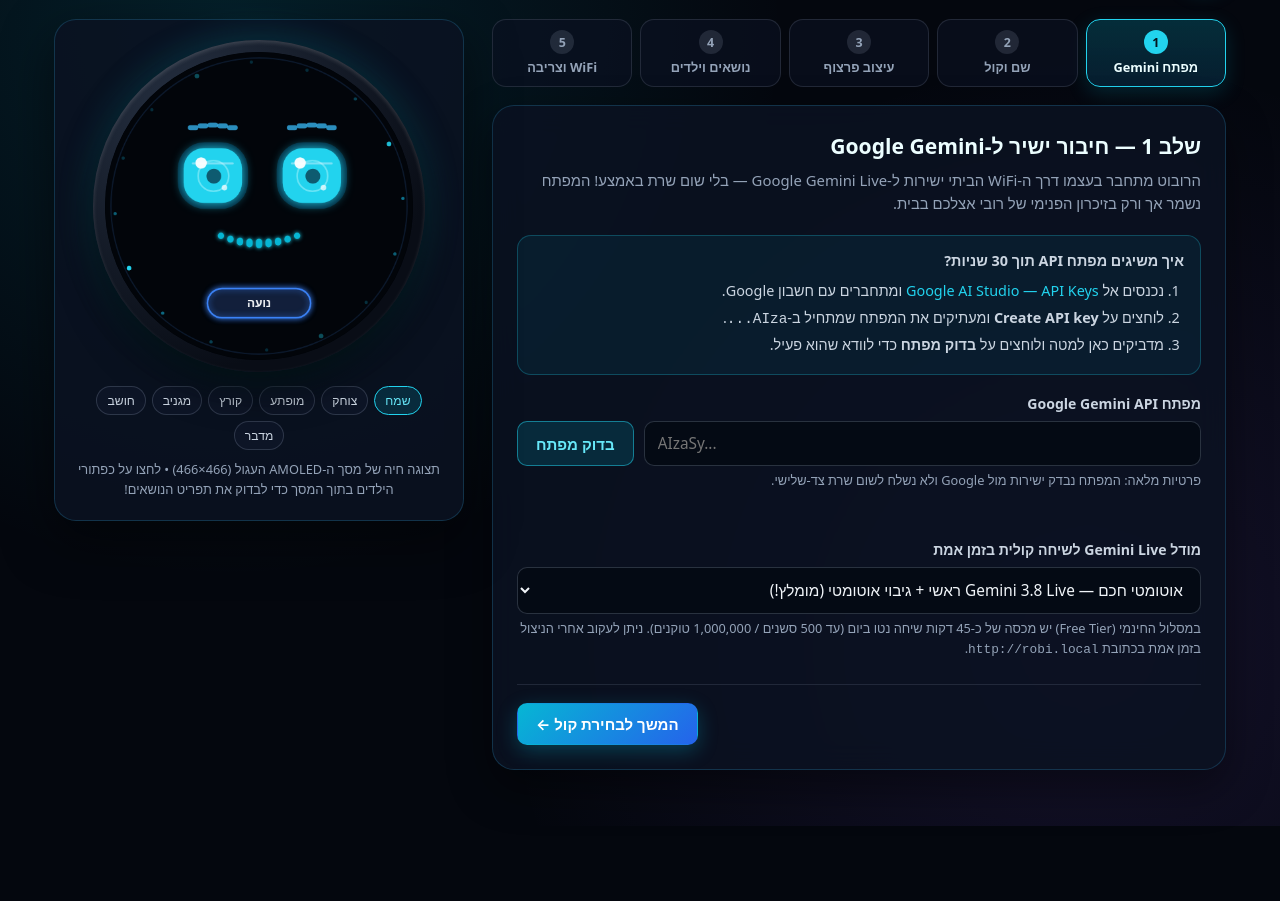
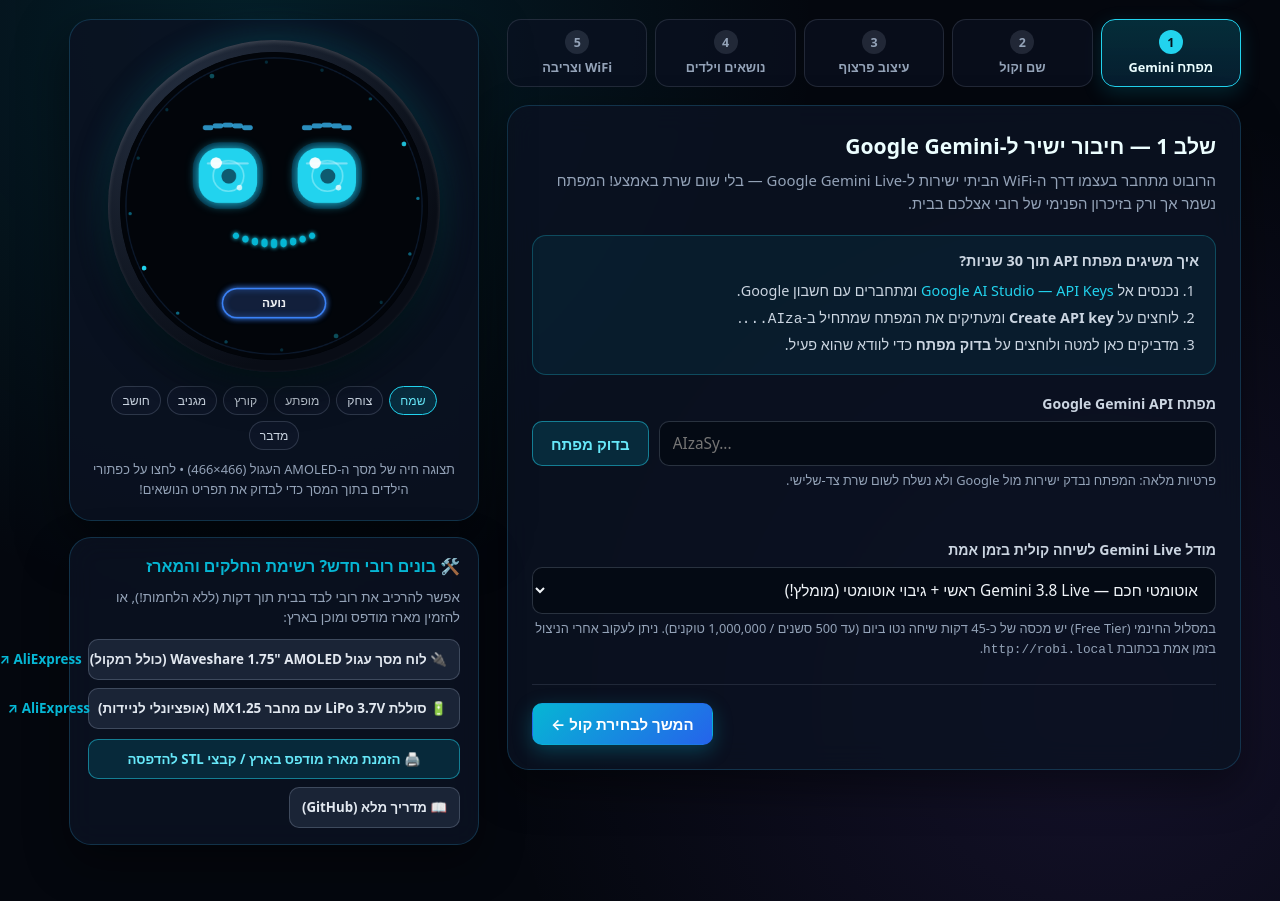
Before and after one commit to ilaykid/robi-firmware, a plain HTML site: page docs/index.html in a window 1280 px wide. Shown: the part 84-985 px from the top of the page. Before the commit the page ends 910 px from the top, so only its background shows below. Drawn offline with Linux system fonts and the light colour scheme.

Commit message:
docs: add live wizard links, affiliate BOM cards, 3D case options, quota & security docs

```diff
--- a/docs/index.html
+++ b/docs/index.html
@@ -314,6 +314,58 @@
           תצוגה חיה של מסך ה-AMOLED העגול (466×466) • לחצו על כפתורי הילדים בתוך המסך כדי לבדוק את תפריט הנושאים!
         </div>
       </div>
+
+      <div class="card" style="margin-top:16px;padding:16px 18px;">
+        <h3 style="margin:0 0 8px;font-size:1rem;color:var(--accent);">🛠️ בונים רובי חדש? רשימת החלקים והמארז</h3>
+        <p style="margin:0 0 12px;font-size:0.84rem;color:var(--text-muted);line-height:1.5;">
+          אפשר להרכיב את רובי לבד בבית תוך דקות (ללא הלחמות!), או להזמין מארז מודפס ומוכן בארץ:
+        </p>
+        <div style="display:flex;flex-direction:column;gap:8px;">
+          <a
+            id="lnkBuyBoard"
+            href="https://www.aliexpress.com/w/wholesale-Waveshare-ESP32-S3-Touch-AMOLED-1.75.html"
+            target="_blank"
+            rel="noopener sponsored"
+            class="btn btn-secondary"
+            style="text-decoration:none;justify-content:space-between;display:flex;align-items:center;font-size:0.84rem;padding:9px 12px;"
+          >
+            <span>🔌 לוח מסך עגול Waveshare 1.75" AMOLED (כולל רמקול)</span>
+            <span style="color:var(--accent);font-weight:700;">AliExpress ↗</span>
+          </a>
+          <a
+            id="lnkBuyBattery"
+            href="https://www.aliexpress.com/w/wholesale-LiPo-3.7V-603040-MX1.25.html"
+            target="_blank"
+            rel="noopener sponsored"
+            class="btn btn-secondary"
+            style="text-decoration:none;justify-content:space-between;display:flex;align-items:center;font-size:0.84rem;padding:9px 12px;"
+          >
+            <span>🔋 סוללת LiPo 3.7V עם מחבר MX1.25 (אופציונלי לניידות)</span>
+            <span style="color:var(--accent);font-weight:700;">AliExpress ↗</span>
+          </a>
+          <div style="display:flex;gap:8px;flex-wrap:wrap;margin-top:2px;">
+            <a
+              id="lnkOrderCaseIL"
+              href="https://github.com/ilaykid/robi-firmware/tree/main/case/Robi_v4"
+              target="_blank"
+              rel="noopener"
+              class="btn btn-accent"
+              style="flex:1;text-decoration:none;text-align:center;font-size:0.83rem;padding:9px 10px;"
+            >
+              🖨️ הזמנת מארז מודפס בארץ / קבצי STL להדפסה
+            </a>
+            <a
+              href="https://github.com/ilaykid/robi-firmware"
+              target="_blank"
+              rel="noopener"
+              class="btn btn-secondary"
+              style="text-decoration:none;font-size:0.83rem;padding:9px 12px;"
+            >
+              📖 מדריך מלא (GitHub)
+            </a>
+          </div>
+        </div>
+      </div>
     </aside>
   </main>
 
```
Also changed, not shown: 1 other file.
